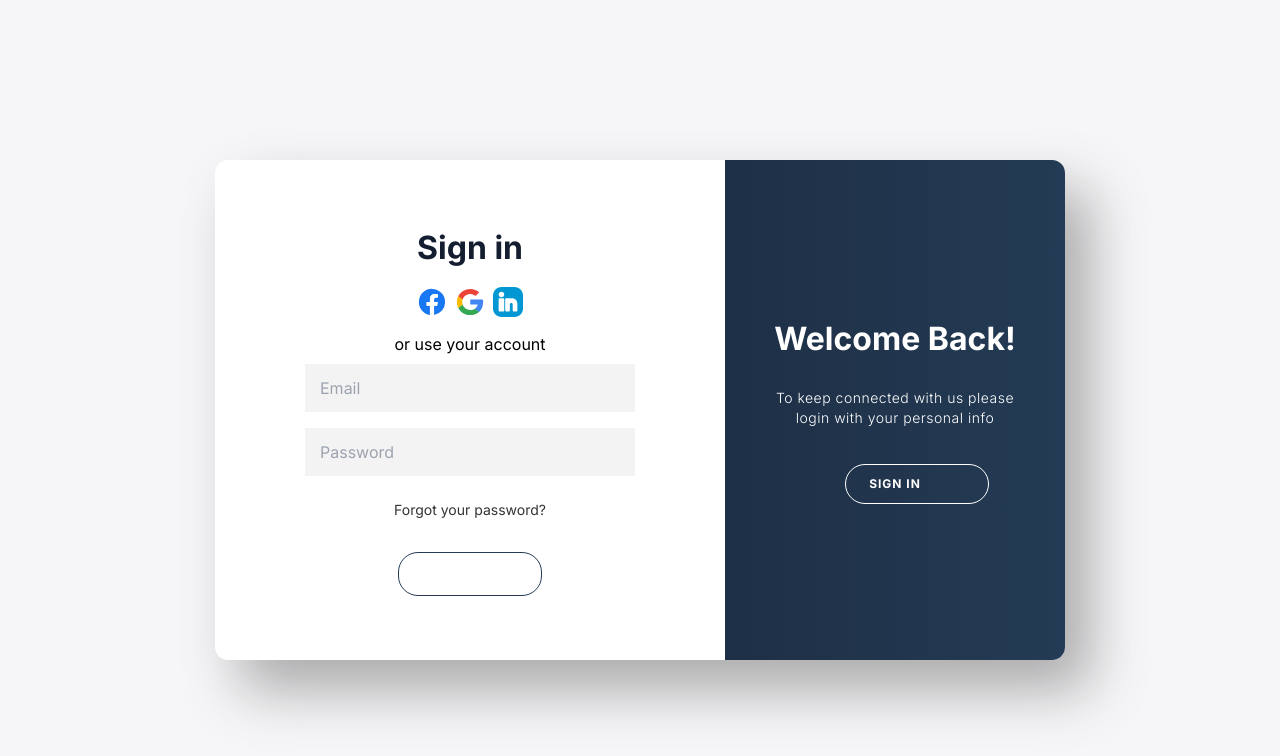
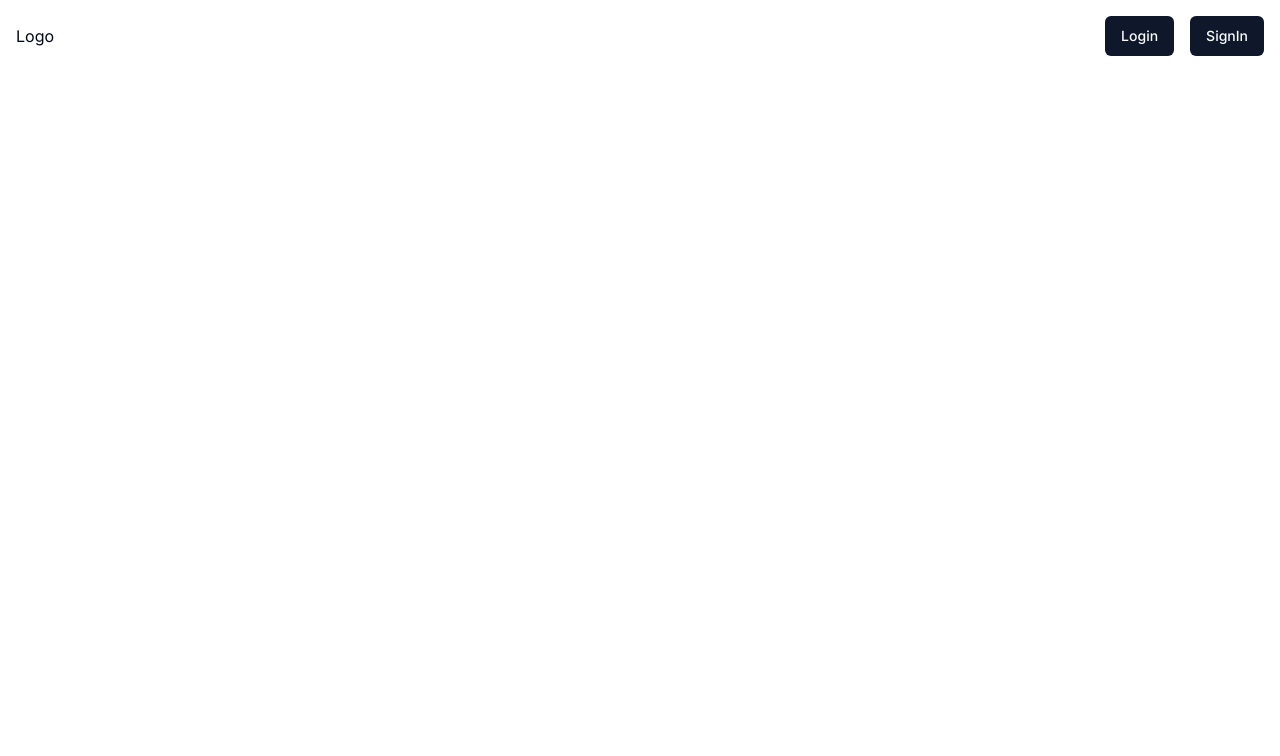
Before and after one commit to Sid-80/AI-Roadmaps-Frontend, a Next.js app: page / in a window 1280 px wide. Shown: the top 756 px of the page. Built offline with nearby package versions, Linux system fonts and the light colour scheme.

Commit message:
feat: shadcn and routes

```diff
--- a/app/globals.css
+++ b/app/globals.css
@@ -2,189 +2,75 @@
   @tailwind components;
   @tailwind utilities;
 
+  @layer base {
     :root {
-  --linear-grad: linear-gradient(to right, #141E30, #243B55);
-  --grad-clr1: #141E30;
-  --grad-clr2: #243B55;
+      --background: 0 0% 100%;
+      --foreground: 222.2 84% 4.9%;
+
+      --card: 0 0% 100%;
+      --card-foreground: 222.2 84% 4.9%;
+
+      --popover: 0 0% 100%;
+      --popover-foreground: 222.2 84% 4.9%;
+
+      --primary: 222.2 47.4% 11.2%;
+      --primary-foreground: 210 40% 98%;
+
+      --secondary: 210 40% 96.1%;
+      --secondary-foreground: 222.2 47.4% 11.2%;
+
+      --muted: 210 40% 96.1%;
+      --muted-foreground: 215.4 16.3% 46.9%;
+
+      --accent: 210 40% 96.1%;
+      --accent-foreground: 222.2 47.4% 11.2%;
+
+      --destructive: 0 84.2% 60.2%;
+      --destructive-foreground: 210 40% 98%;
+
+      --border: 214.3 31.8% 91.4%;
+      --input: 214.3 31.8% 91.4%;
+      --ring: 222.2 84% 4.9%;
+
+      --radius: 0.5rem;
     }
 
-@media (prefers-color-scheme: light) {
-  :root {
-    --linear-grad: linear-gradient(to right, #141E30, #243B55);
-    --grad-clr1: #141E30;
-    --grad-clr2: #243B55;
+    .dark {
+      --background: 222.2 84% 4.9%;
+      --foreground: 210 40% 98%;
+
+      --card: 222.2 84% 4.9%;
+      --card-foreground: 210 40% 98%;
+
+      --popover: 222.2 84% 4.9%;
+      --popover-foreground: 210 40% 98%;
+
+      --primary: 210 40% 98%;
+      --primary-foreground: 222.2 47.4% 11.2%;
+
+      --secondary: 217.2 32.6% 17.5%;
+      --secondary-foreground: 210 40% 98%;
+
+      --muted: 217.2 32.6% 17.5%;
+      --muted-foreground: 215 20.2% 65.1%;
+
+      --accent: 217.2 32.6% 17.5%;
+      --accent-foreground: 210 40% 98%;
+
+      --destructive: 0 62.8% 30.6%;
+      --destructive-foreground: 210 40% 98%;
+
+      --border: 217.2 32.6% 17.5%;
+      --input: 217.2 32.6% 17.5%;
+      --ring: 212.7 26.8% 83.9%;
     }
   }
 
+  @layer base {
+    * {
+      @apply border-border;
+    }
     body {
-  height: 100vh;
-  background: #f6f5f7;
-  display: grid;
-  place-content: center;
-  font-family: 'Poppins', sans-serif;
-}
-
-@layer utilities {
-  .text-balance {
-    text-wrap: balance;
+      @apply bg-background text-foreground;
     }
   }
-h1{
-  color: var(--grad-clr1);
-  display: block;
-  font-size: 2em;
-  margin-inline-start: 0px;
-  margin-inline-end: 0px;
-  font-weight: bold;
-  unicode-bidi: isolate;
-}
-
-spam{
-  font-size: 12px;
-}
-.infield{
-  position: relative;
-  margin: 8px 0px;
-  width: 100%;
-}
-input{
-  width: 100%;
-  padding: 12px 15px;
-  background-color: #f3f3f3;
-  border: none;
-  outline: none;
-}
-label{
-  position: absolute;
-  left: 50%;
-  top: 100%;
-  transform: translateX(-50%);
-  width: 0%;
-  height: 2px;
-  background: var(--linear-grad);
-  transition: 0.3s;
-}
-input:focus ~ label{
-  width: 100%;
-}
-a{
-  color: #333;
-  font-size: 14px;
-  text-decoration: none;
-  margin: 15px 0px;
-}
-a.forget{
-  padding-bottom: 3px;
-  border-bottom: 2px solid #EEE;
-}
-button{
-  border-radius: 20px;
-  border: 1px solid var(--grad-clr2);
-  color: #FFF;
-  font-size: 12px;
-  font-weight: bold;
-  padding: 12px 45px;
-  letter-spacing: 1px;
-  text-transform: uppercase;
-}
-.form-container button{
-  margin-top: 17px;
-  transition: 80ms ease-in;
-}
-.form-container button:hover{
-  background: #fff;
-  color: black !important;
-}
-.overlay-container{
-  position: absolute;
-  top: 0;
-  left: 60%;
-  width: 40%;
-  height: 100%;
-  overflow: hidden;
-  transition: transform 0,6s ease-in-out;
-  z-index: 9;
-}
-#overlayBtn{
-  cursor: pointer;
-  position: absolute;
-  left: 50%;
-  top: 304px;
-  transform: translateX(-50px);
-  width: 143.67px;
-  height: 40px;
-  border: 1px solid #FFF;
-  background: transparent;
-  border-radius: 20px;
-}
-.overlay{
-  position: relative;
-  background: var(--linear-grad);
-  color: #FFF;
-  left: -150%;
-  height: 100%;
-  width: 250%;
-  transition: transform 0.6s ease-in-out;
-}
-
-.overlay-left{
-  right: 60%;
-  transform: translateX(-12%);
-}
-.overlay-left{
-  right: 0;
-  transform: translateX(0%);
-}
-
-p{
-  font-size: 14px;
-  font-weight: 300;
-  line-height: 20px;
-  letter-spacing: 0.5px;
-  margin: 25px 0px 35px;
-}
-
-.right-panel-active .overlay-container{
-  transform: translateX(-150%);
-}
-.right-panel-active .overlay{
-  transform: translateX(50%);
-}
-.right-panel-active .overlay-left{
-  transform: translateX(25%);
-}
-.right-panel-active .overlay-right{
-  transform: translateX(35%);
-}
-.right-panel-active .sign-in-container{
-  transform: translateX(20%);
-  opacity: 0;
-}
-.right-panel-active .sign-up-container{
-  transform: translateX(66.7%);
-  opacity: 1;
-  z-index: 5;
-  animation: show 0.6s;
-}
-@keyframes show{
-  0%,50%{
-      opacity: 0;
-      z-index: 1;
-  }
-  50.1%,100%{
-      opacity: 1;
-      z-index: 5;
-  }
-}
-.btnScaled{
-  animation: scaleBtn 0.6s;
-}
-@keyframes scaleBtn{
-  0%{
-      width: 143.67px;
-  }50%{
-      width:250px;
-  }0%{
-      width: 143.67px;
-  }
-}
--- /dev/null
+++ b/app/login/page.tsx
@@ -0,0 +1,10 @@
+"use client"
+import React from 'react'
+
+export default function Page() {
+  return (
+    <div>
+      Login Page
+    </div>
+  )
+}
--- a/app/page.tsx
+++ b/app/page.tsx
@@ -1,10 +1,12 @@
 "use client"
-import SignUp from "./components/signUp";
+
+import Navbar from "@/components/Home/Navbar";
+
 export default function Home() {
 
   return (
-    <main className="flex min-h-screen flex-col items-center justify-between p-16 overflow-hidden ">
-      <SignUp/>
+    <main className="flex flex-col">
+      <Navbar />
     </main>
   );
 }
--- /dev/null
+++ b/app/signin/page.tsx
@@ -0,0 +1,7 @@
+import React from 'react'
+
+export default function Page() {
+  return (
+    <div>Signin Page</div>
+  )
+}
--- /dev/null
+++ b/components/Home/Navbar.tsx
@@ -0,0 +1,24 @@
+import { Button } from "@/components/ui/button"
+import Link from "next/link";
+
+export default function Navbar() {
+  return (
+    <div className="flex p-4 items-center justify-between">
+      <div>
+        <h1>Logo</h1>
+      </div>
+      <div className="flex gap-4">
+        <Button>
+            <Link href={'/login'}>
+                Login
+            </Link>
+        </Button>
+        <Button>
+            <Link href={'/login'}>
+                SignIn
+            </Link>
+        </Button>
+      </div>
+    </div>
+  );
+}
--- /dev/null
+++ b/components/ui/button.tsx
@@ -0,0 +1,56 @@
+import * as React from "react"
+import { Slot } from "@radix-ui/react-slot"
+import { cva, type VariantProps } from "class-variance-authority"
+
+import { cn } from "@/lib/utils"
+
+const buttonVariants = cva(
+  "inline-flex items-center justify-center whitespace-nowrap rounded-md text-sm font-medium ring-offset-background transition-colors focus-visible:outline-none focus-visible:ring-2 focus-visible:ring-ring focus-visible:ring-offset-2 disabled:pointer-events-none disabled:opacity-50",
+  {
+    variants: {
+      variant: {
+        default: "bg-primary text-primary-foreground hover:bg-primary/90",
+        destructive:
+          "bg-destructive text-destructive-foreground hover:bg-destructive/90",
+        outline:
+          "border border-input bg-background hover:bg-accent hover:text-accent-foreground",
+        secondary:
+          "bg-secondary text-secondary-foreground hover:bg-secondary/80",
+        ghost: "hover:bg-accent hover:text-accent-foreground",
+        link: "text-primary underline-offset-4 hover:underline",
+      },
+      size: {
+        default: "h-10 px-4 py-2",
+        sm: "h-9 rounded-md px-3",
+        lg: "h-11 rounded-md px-8",
+        icon: "h-10 w-10",
+      },
+    },
+    defaultVariants: {
+      variant: "default",
+      size: "default",
+    },
+  }
+)
+
+export interface ButtonProps
+  extends React.ButtonHTMLAttributes<HTMLButtonElement>,
+    VariantProps<typeof buttonVariants> {
+  asChild?: boolean
+}
+
+const Button = React.forwardRef<HTMLButtonElement, ButtonProps>(
+  ({ className, variant, size, asChild = false, ...props }, ref) => {
+    const Comp = asChild ? Slot : "button"
+    return (
+      <Comp
+        className={cn(buttonVariants({ variant, size, className }))}
+        ref={ref}
+        {...props}
+      />
+    )
+  }
+)
+Button.displayName = "Button"
+
+export { Button, buttonVariants }
--- /dev/null
+++ b/lib/utils.ts
@@ -0,0 +1,6 @@
+import { type ClassValue, clsx } from "clsx"
+import { twMerge } from "tailwind-merge"
+
+export function cn(...inputs: ClassValue[]) {
+  return twMerge(clsx(inputs))
+}
--- a/tailwind.config.ts
+++ b/tailwind.config.ts
@@ -1,26 +1,80 @@
-import type { Config } from "tailwindcss";
+import type { Config } from "tailwindcss"
 
-const config: Config = {
+const config = {
+  darkMode: ["class"],
   content: [
-    "./pages/**/*.{js,ts,jsx,tsx,mdx}",
-    "./components/**/*.{js,ts,jsx,tsx,mdx}",
-    "./app/**/*.{js,ts,jsx,tsx,mdx}",
-  ],
+    './pages/**/*.{ts,tsx}',
+    './components/**/*.{ts,tsx}',
+    './app/**/*.{ts,tsx}',
+    './src/**/*.{ts,tsx}',
+	],
+  prefix: "",
   theme: {
+    container: {
+      center: true,
+      padding: "2rem",
+      screens: {
+        "2xl": "1400px",
+      },
+    },
     extend: {
-      backgroundImage: {
-        "gradient-radial": "radial-gradient(var(--tw-gradient-stops))",
-        "gradient-conic":
-          "conic-gradient(from 180deg at 50% 50%, var(--tw-gradient-stops))",
+      colors: {
+        border: "hsl(var(--border))",
+        input: "hsl(var(--input))",
+        ring: "hsl(var(--ring))",
+        background: "hsl(var(--background))",
+        foreground: "hsl(var(--foreground))",
+        primary: {
+          DEFAULT: "hsl(var(--primary))",
+          foreground: "hsl(var(--primary-foreground))",
+        },
+        secondary: {
+          DEFAULT: "hsl(var(--secondary))",
+          foreground: "hsl(var(--secondary-foreground))",
+        },
+        destructive: {
+          DEFAULT: "hsl(var(--destructive))",
+          foreground: "hsl(var(--destructive-foreground))",
+        },
+        muted: {
+          DEFAULT: "hsl(var(--muted))",
+          foreground: "hsl(var(--muted-foreground))",
+        },
+        accent: {
+          DEFAULT: "hsl(var(--accent))",
+          foreground: "hsl(var(--accent-foreground))",
+        },
+        popover: {
+          DEFAULT: "hsl(var(--popover))",
+          foreground: "hsl(var(--popover-foreground))",
+        },
+        card: {
+          DEFAULT: "hsl(var(--card))",
+          foreground: "hsl(var(--card-foreground))",
+        },
       },
-      zIndex: {
-        '2': '2',
+      borderRadius: {
+        lg: "var(--radius)",
+        md: "calc(var(--radius) - 2px)",
+        sm: "calc(var(--radius) - 4px)",
       },
-      colors: {
-        'grad-clr1': 'var(--grad-clr1)',
-      }
+      keyframes: {
+        "accordion-down": {
+          from: { height: "0" },
+          to: { height: "var(--radix-accordion-content-height)" },
+        },
+        "accordion-up": {
+          from: { height: "var(--radix-accordion-content-height)" },
+          to: { height: "0" },
+        },
+      },
+      animation: {
+        "accordion-down": "accordion-down 0.2s ease-out",
+        "accordion-up": "accordion-up 0.2s ease-out",
+      },
     },
   },
-  plugins: [],
-};
-export default config;
+  plugins: [require("tailwindcss-animate")],
+} satisfies Config
+
+export default config
```
Also changed, not shown: package.json (+7 -1 lines), components.json (added), components/SignUp.tsx (renamed from app/components/SignUp.tsx), 1 other file (tests, documents, lock files or other folders). Lines whose indentation alone changed are shown as unchanged.
